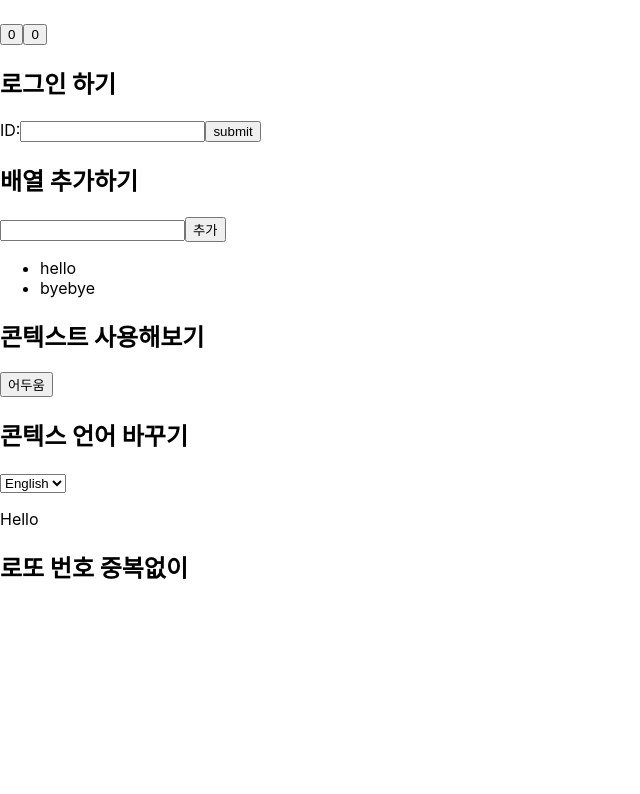
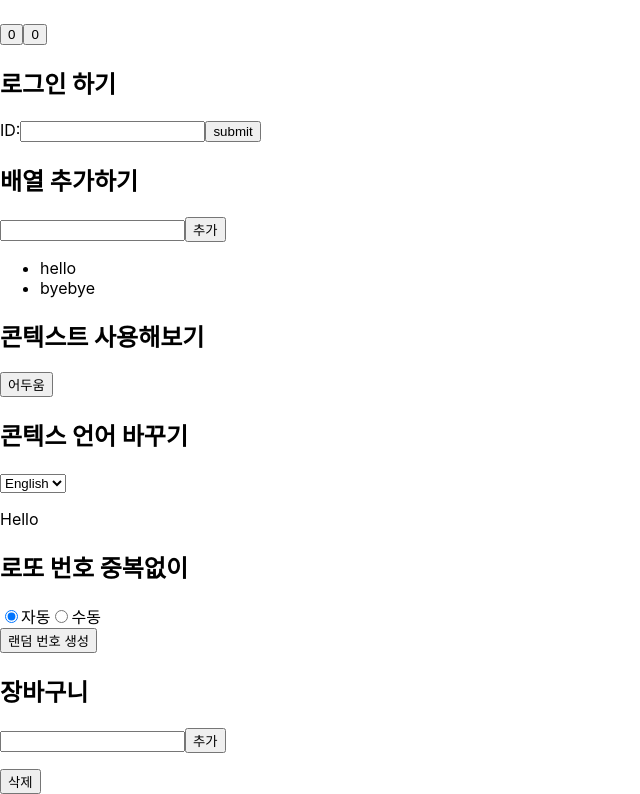
Before and after one commit to minji12344/React, a React (Create React App) app in the folder class02/: page / in a window 1280 px wide. Shown: the part 654-1448 px from the top of the page, without its empty margins (0-640 px from the left). Before the commit the page ends 1258 px from the top, so only its background shows below. Built offline with nearby package versions, Linux system fonts and the light colour scheme.

Commit message:
Add files via upload

```diff
--- a/class02/src/App.js
+++ b/class02/src/App.js
@@ -8,7 +8,9 @@ import Login from './login';
 import Datalist from './datalist';
 import Languagetext from './Languagetext';
 import Context from './Context';
-// import Lotto2 from './lotto2';
+import Lotto2 from './lotto2';
+import Cart from './Cart';
+
 
 function App() {
   return (
@@ -31,6 +33,9 @@ function App() {
       <h2>콘텍스 언어 바꾸기</h2>
       <Languagetext />
       <h2>로또 번호 중복없이</h2>
+      <Lotto2 />
+      <h2>장바구니</h2>
+      <Cart />
 
     </div>
   );
--- /dev/null
+++ b/class02/src/Cart.js
@@ -0,0 +1,46 @@
+// 1. 장바구니
+// 입력 창에 장바구니에 넣을 것을 적어서 장바구니에 추가 할 수 있다.
+// 완료된 항목을 체크할 수 있는 체크박스
+
+import React, {useState} from "react";
+
+function Cart() {
+    const [cart, setCart] = useState([]);
+    const [input, inputValue] = useState('');
+
+    const addCart = () => {
+         setCart([...cart,{text : input, completed : false}]);
+         inputValue('');
+    };
+
+    const checkCart = (index) => {
+        const checkList = [...cart];
+        checkList[index].completed = !checkList[index].completed;
+        setCart(checkList);
+    };
+
+    const deleteCart = (index) => {
+        const newCart = cart.filter((cart) => !cart.completed);
+        setCart(newCart);
+    };
+
+    return (
+        <>
+            <input type="text" value={input} onChange={(e) => inputValue(e.target.value)}/>
+            <button onClick={addCart}> 추가 </button>
+            <ul style={{listStyle: 'none'}}>
+                {cart.map((item, index)=>(
+                    <li key = {index}>
+                        <label style={{textDecoration: item.completed ? 'line-through' : 'none'}}>
+                            <input type="checkbox" checked={item.completed} onChange={() => checkCart(index)}/>
+                            {item.text}
+                        </label>
+                    </li>
+                ))}
+            </ul>
+            <button onClick={deleteCart}>삭제</button>
+        </>
+    )
+};
+
+export default Cart;
--- a/class02/src/lotto2.js
+++ b/class02/src/lotto2.js
@@ -1,44 +1,97 @@
-import React, {Component} from "react";
+import React, {useState} from "react";
 
-class Lotto2 extends React.Component {
-    constructor(props) {
-        super(props)
-        this.state = {value : Math.floor(Math.random()*45+1)};
-        this.handleClick = this.handleClick.bind(this);
-        this.handleChange = this.handleChange.bind(this);
-        this.handleSubmit = this.handleSubmit.bind(this);
+const Lotto2 = () =>{
+    const [mode, setMode] = useState("auto");
+    const [numbers, setNumbers] = useState([]);
+    const [isDuplicate, setIsDuplicate] = useState(false);
 
-    }
-    handleClick() {
-        this.setState(this.state.value);
-    }
+    const handleChange = (event, index) => {
+    const newNumbers = [...numbers];
+    const inputValue = Number(event.target.value);
 
-    handleChange = (event) => {
-        newlotto(event.target.value);
-    }
-    handleSubmit = () => {
-        const newItem = {text: input};
-         setItem([newItem]);
-         newlotto("");
-    }
+        if(inputValue >=1 && inputValue <= 45) {
+            newNumbers[index] = inputValue;
+            setNumbers(newNumbers);
+          } else {
+            alert("숫자는 1부터 45 사이로 입력해주세요.");
+          }
+        }
 
+    const handleModeChange = (event) =>{
+        setMode(event.target.value);
+        setNumbers([]);
+        setIsDuplicate(false);
+    };
 
-    render() {
-        return (
-            <div>
-            <h4>랜덤 자동 뽑기</h4>
-            <p>로또 번호는 {this.state.value} 입니다.</p>
+    const handleSubmitLotto = () => {
+        // 중복, 비어있는 것 set : 같은 값을 저장할 수 없다
+        if(numbers.length === new Set(numbers).size){
+            setIsDuplicate(false);
 
-            <h4>랜덤 수동 뽑기</h4>
-            <form onSubmit={this.handleSubmit}>
-                <label>로또 번호 :
-                    <input type="text" value={input} onChange={this.handleClick}/>
-                </label>
-                <input type = "submit" value="submit" />
-            </form>
-           </div>
-        );
-    }
+            const sorteNumbers = numbers.sort((a,b) => a - b);
+
+            if(sorteNumbers.some(numbers => !numbers)){ // 어떤 값이 0또는 false 확인, ![1,2,3,4,5] : false, ![1,false, true,null,undefined] :true
+                alert("숫자를 모두 입력해주세요.")
+            }else{
+                alert("수동으로 선택한 번호 : " + sorteNumbers.join(", "));
+            }
+        }else{
+            setIsDuplicate(true);
+
+            alert("중복된 숫자가 있습니다. 다시 입력해주세요");
+        }
+    };
+
+    const createRandomNumber = () => {
+        const randomNumber = [];
+        while(randomNumber.length < 6){
+            const number = Math.floor(Math.random()*45)+1;
+            if(!randomNumber.includes(number)) {
+                randomNumber.push(number); // 데이터가 해당 부분에서만 사용된다.
+            }
+        }
+        const sortedNumbers = randomNumber.sort((a,b) => a-b);
+        setNumbers(sortedNumbers);
+    };
+
+    return (
+        <>
+
+        <div>
+            <label><input type="radio" value="auto" checked={mode === "auto"} onChange={handleModeChange}/>자동</label>
+            <label><input type="radio" value="manual" checked={mode === "manual"} onChange={handleModeChange}/>수동</label>
+        </div>
+        <div>
+            {mode === "manual" &&( // 수동
+                <>
+                    <p>숫자를 입력하세요:</p>
+                    {[0,1,2,3,4,5].map((index) => (
+                        <input key={index} type="number" min="1" max="45" value={numbers[index] || ""}
+                        onChange={(event) => handleChange(event, index)}/>
+                    ))}
+                    <button onClick={handleSubmitLotto}>제출</button>
+
+                    {isDuplicate && (
+                        <p>중복된 숫자가 있습니다. 다시 확인해주세요.</p>
+                    )}
+                </>
+            )}
+            {mode === "auto" && ( // 자동
+                <>
+                    <button onClick={createRandomNumber}> 랜덤 번호 생성</button>
+                    {numbers.length > 0 && (
+                        <>
+                            <p>생성된 숫자 :</p>
+                            {numbers.map((number) => (
+                                <span key={number}> {number} </span>
+                            ))}
+                        </>
+                    )}
+                </>
+            )}
+          </div>
+        </>
+      )
 }
 
 export default Lotto2;
```
